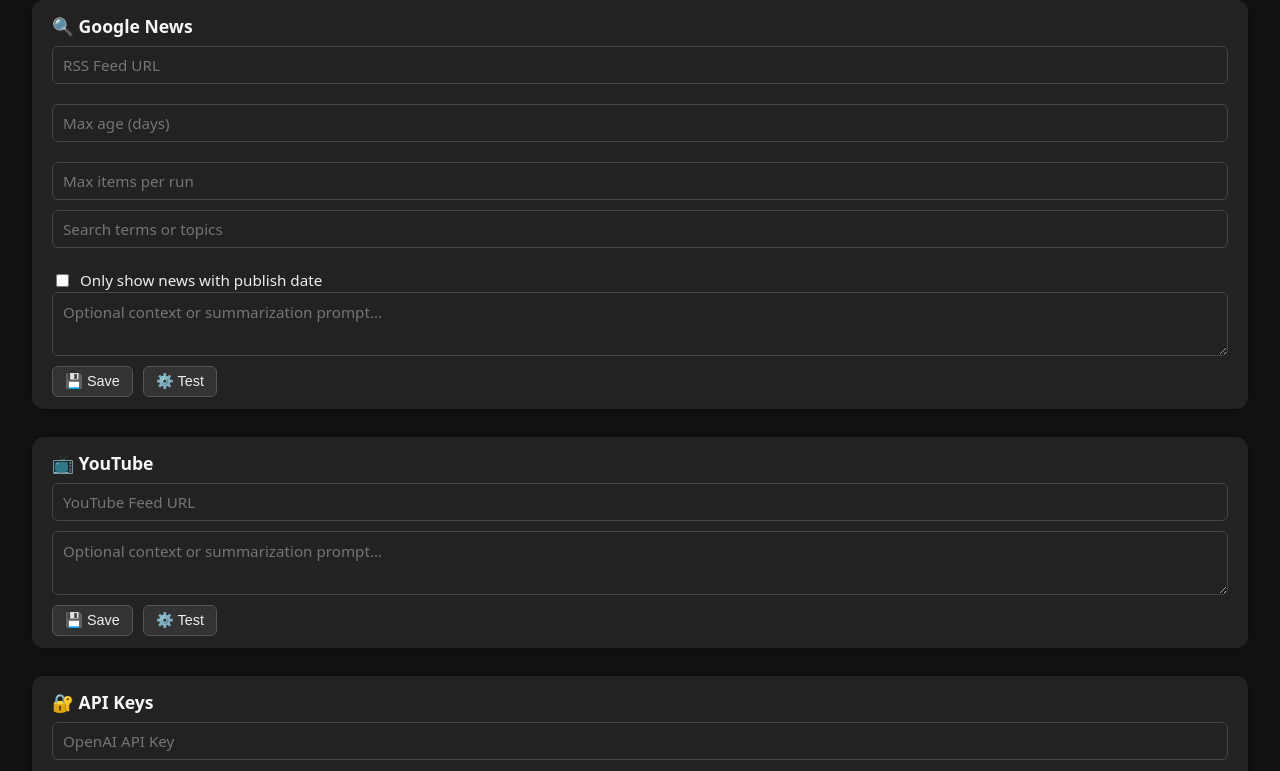
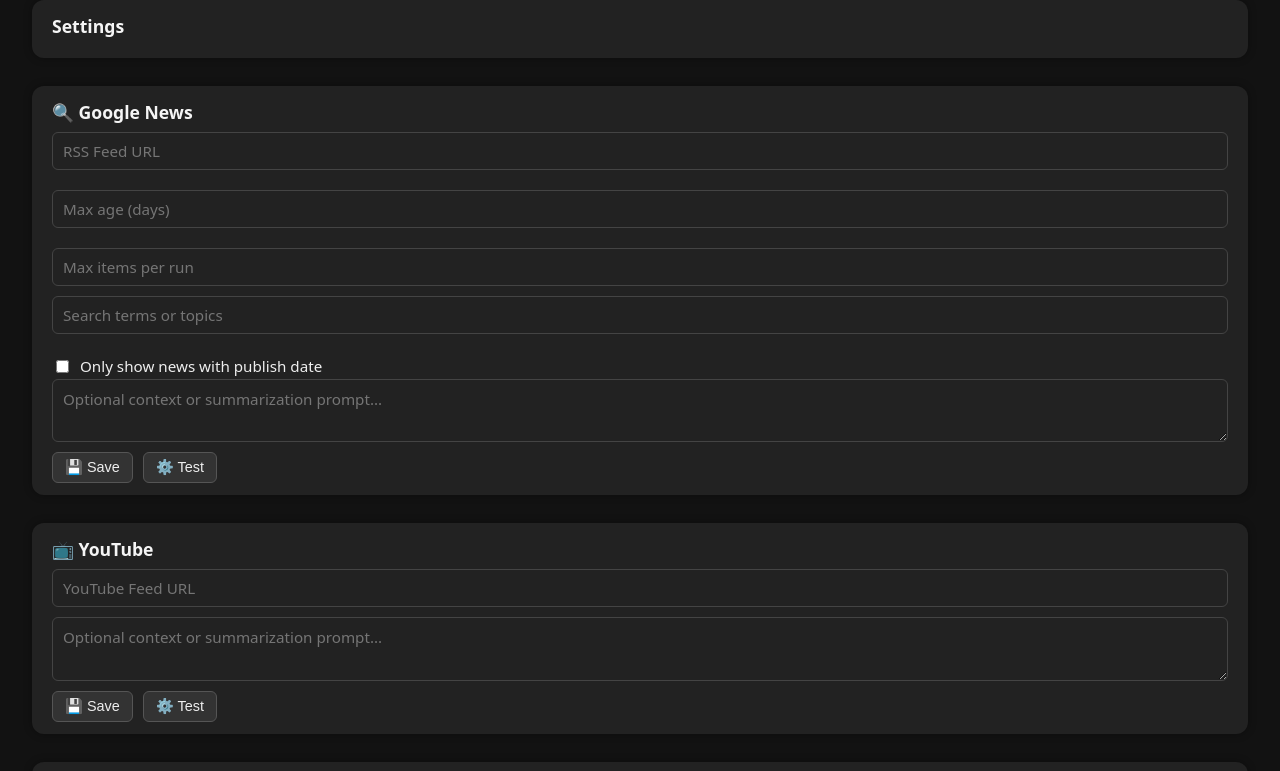
Before and after one commit to epatnor/averisaxiom-agent, a plain HTML site: page static/settings.html in a window 1280 px wide. Shown: the top 771 px of the page. Drawn offline with Linux system fonts and the light colour scheme; no server answers.

Commit message:
Update settings.html

```diff
--- a/static/settings.html
+++ b/static/settings.html
@@ -10,6 +10,12 @@
 <body>
 
   <div class="container">
+
+    <div class="section card">
+      <h3>Settings</h3>
+    </div>
+
+
 
     <!-- 🔍 Google News Settings -->
     <div class="section card">
```
